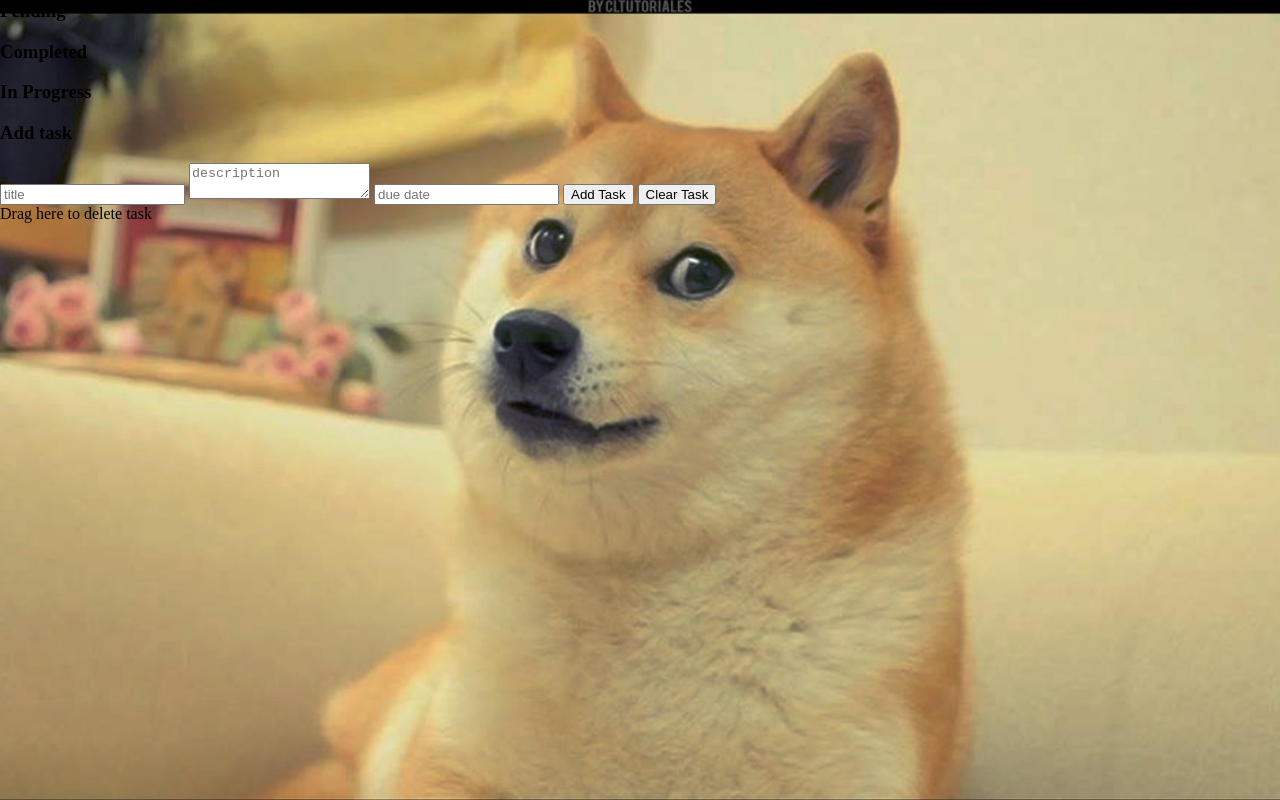
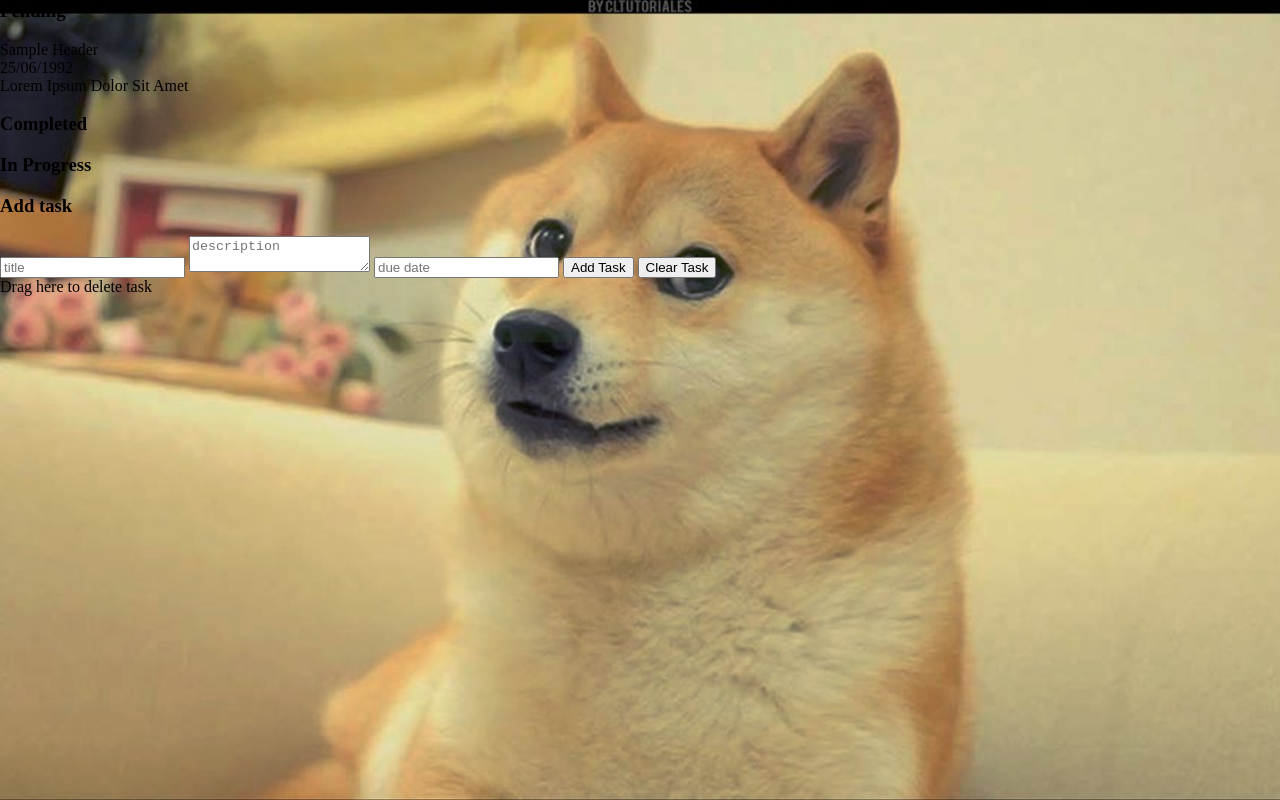
Before and after one commit to isabelacmor/javascript, a plain HTML site: page todo-list/index.html in a window 1280 px wide. Drawn offline with nearby package versions, Linux system fonts and the light colour scheme; files that its build step writes are made by us from their sources; files whose address does not match are found by name.

Commit message:
added js functions

```diff
--- a/todo-list/index.html
+++ b/todo-list/index.html
@@ -6,6 +6,13 @@
 <body>
     <div class="task-list" id="pending">
         <h3>Pending</h3>
+
+            <!-- Sample task added manually to check look -->
+          <div class="todo-task">
+            <div class="task-header">Sample Header</div>
+            <div class="task-date">25/06/1992</div>
+            <div class="task-description">Lorem Ipsum Dolor Sit Amet</div>
+          </div>
     </div>
 
     <div class="task-list" id="completed">
@@ -32,4 +39,6 @@
         </form>
     </div>
 </body>
+    <script type="text/javascript" src="js/jquery.js"></script>
+    <script type="text/javascript" src="js/todolist.js"></script>
 </html>
```
